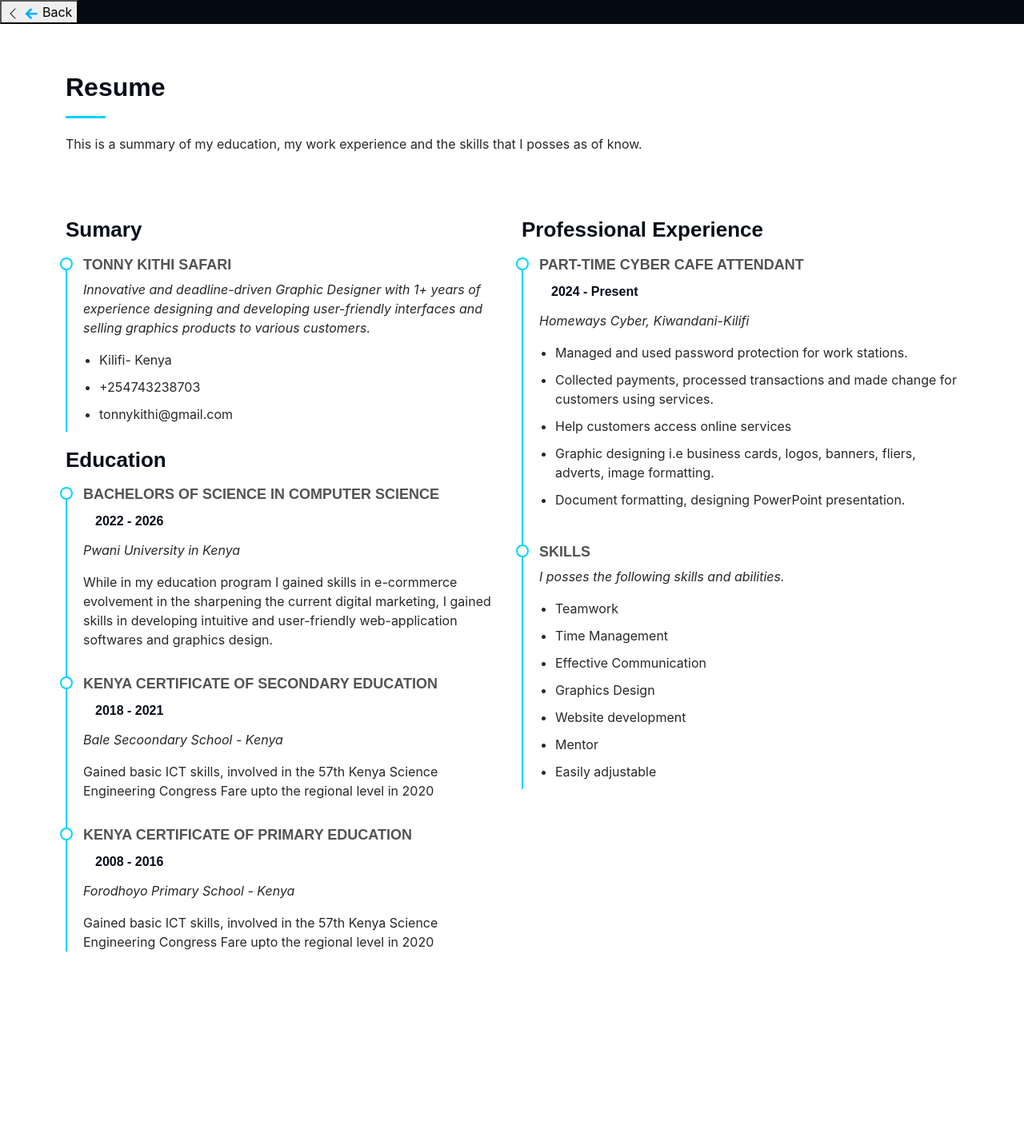
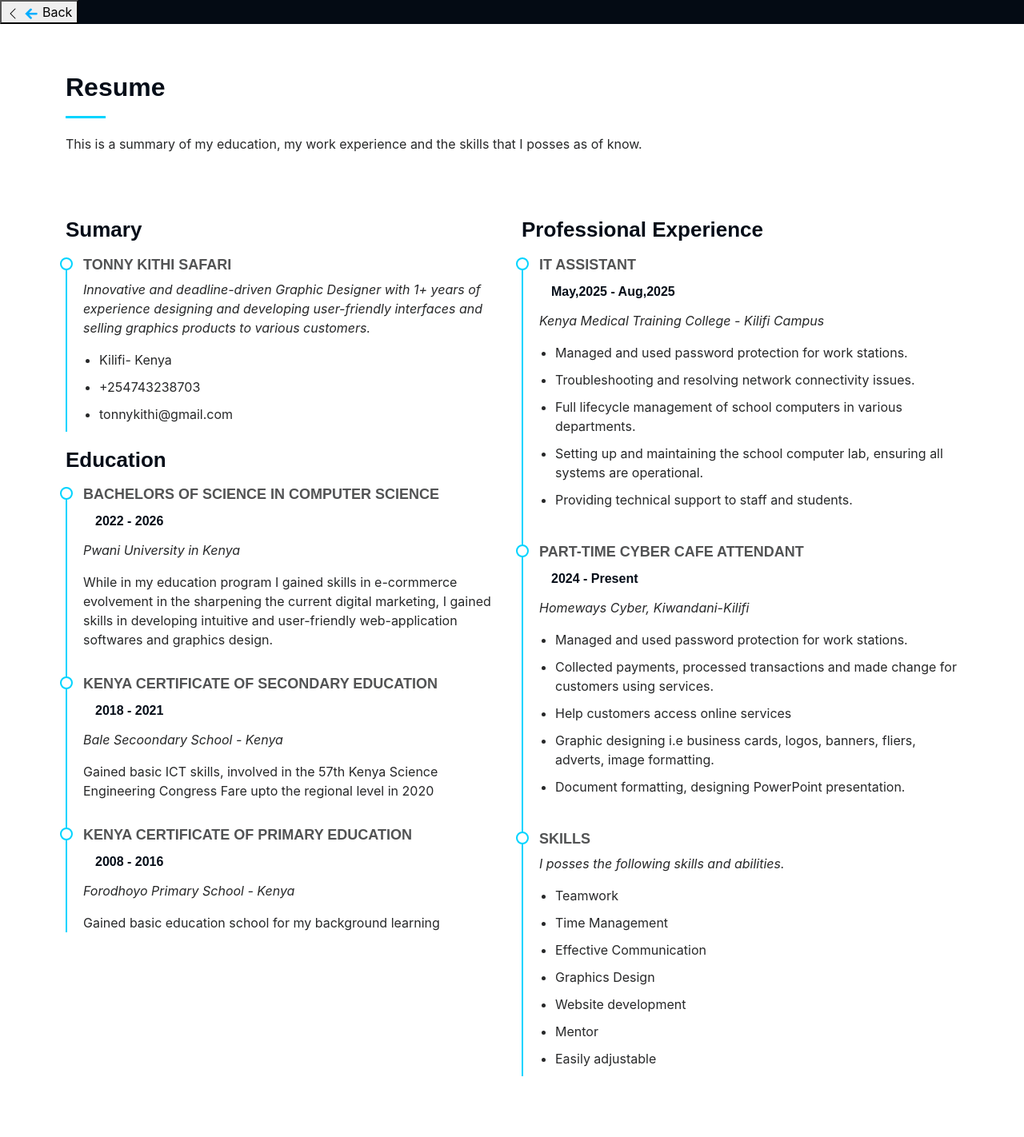
Before and after one commit to TONNY-tec/Profile, a Django app: page /resume/ in a window 1280 px wide. Shown: the whole page at 80% size. Before the commit the page ends 1190 px from the top, so only its background shows below. Run offline with Django 5.2, Linux system fonts and the light colour scheme; some libraries are stand-ins or nearby versions.

Commit message:
Updating my resume

```diff
--- a/personal/templates/index.html
+++ b/personal/templates/index.html
@@ -41,7 +41,7 @@
           <img src="../../static/images/email.png" alt="email" height="20" width="20">
         </i></a>
         <a href="https://github.com/TONNY-tec" class="github"><i class="bi bi-github">
-          <img src="../../static/images/github.png" alt="github" height="20" width="20">
+          <img src="../../static/images/git.png" alt="github" height="20" width="20">
         </i></a>
       </div>
 
--- a/personal/templates/resume.html
+++ b/personal/templates/resume.html
@@ -71,13 +71,27 @@
             <h4>Kenya Certificate of Primary Education</h4>
             <h5>2008 - 2016</h5>
             <p><em>Forodhoyo Primary School - Kenya</em></p>
-            <p> Gained basic ICT skills, involved in the 57th Kenya Science Engineering Congress Fare upto the regional level in 2020 </p>
+            <p> Gained basic education school for my background learning </p>
           </div><!-- Edn Resume Item -->
 
         </div>
 
         <div class="col-lg-6" data-aos="fade-up" data-aos-delay="200">
           <h3 class="resume-title">Professional Experience</h3>
+          <div class="resume-item">
+            <h4>IT Assistant</h4>
+            <h5>May,2025 - Aug,2025</h5>
+            <p><em>Kenya Medical Training College - Kilifi Campus </em></p>
+            <ul>
+              <li>Managed and used password protection for work stations.</li>
+              <li>Troubleshooting and resolving network connectivity issues.</li>
+              <li>Full lifecycle management of school computers in various departments.</li>
+              <li>Setting up and maintaining the school computer lab, ensuring
+                  all systems are operational.</li>
+              <li>Providing technical support to staff and students. </li>
+            </ul>
+          </div><!-- Edn Resume Item -->
+
           <div class="resume-item">
             <h4>Part-time Cyber Cafe attendant</h4>
             <h5>2024 - Present</h5>
```
